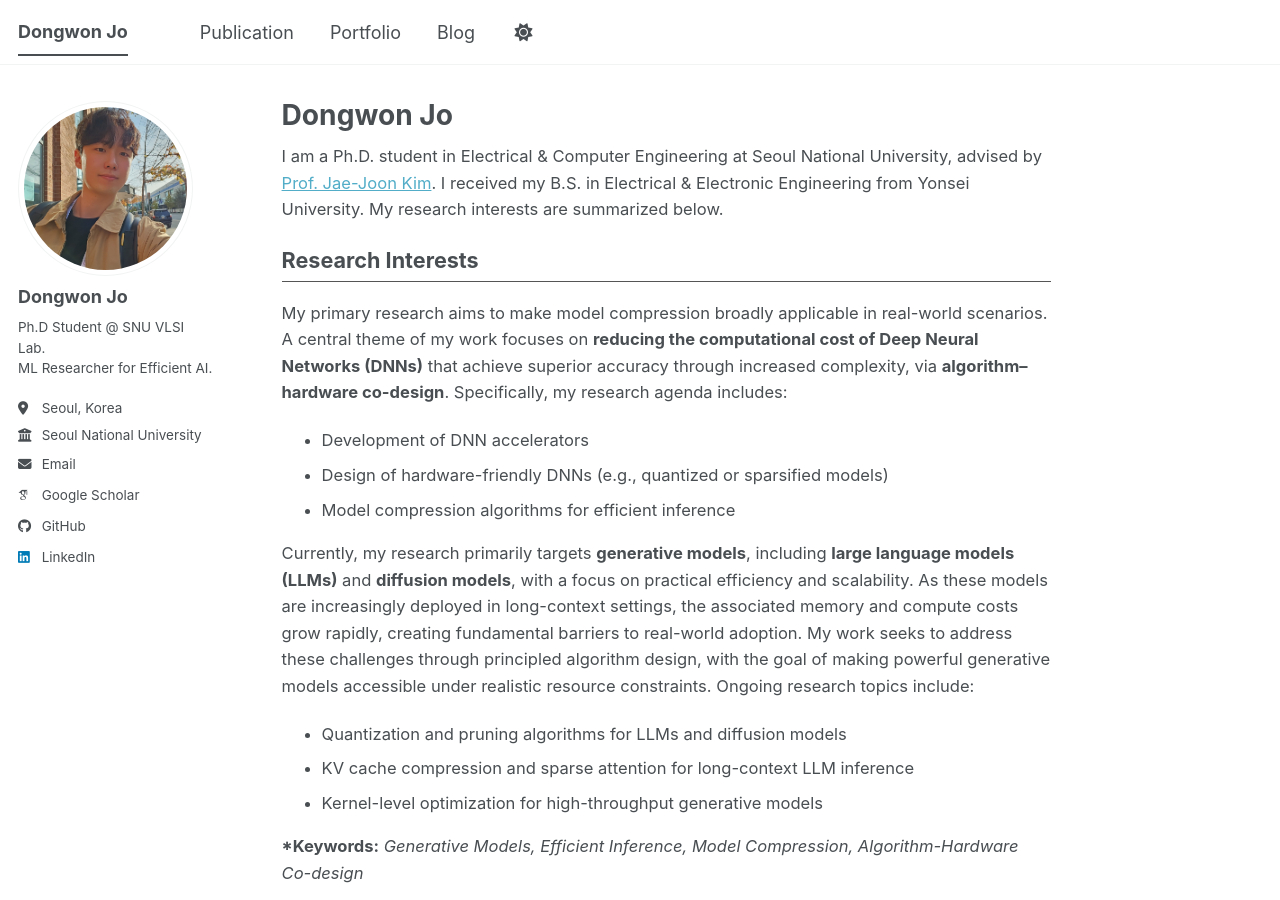
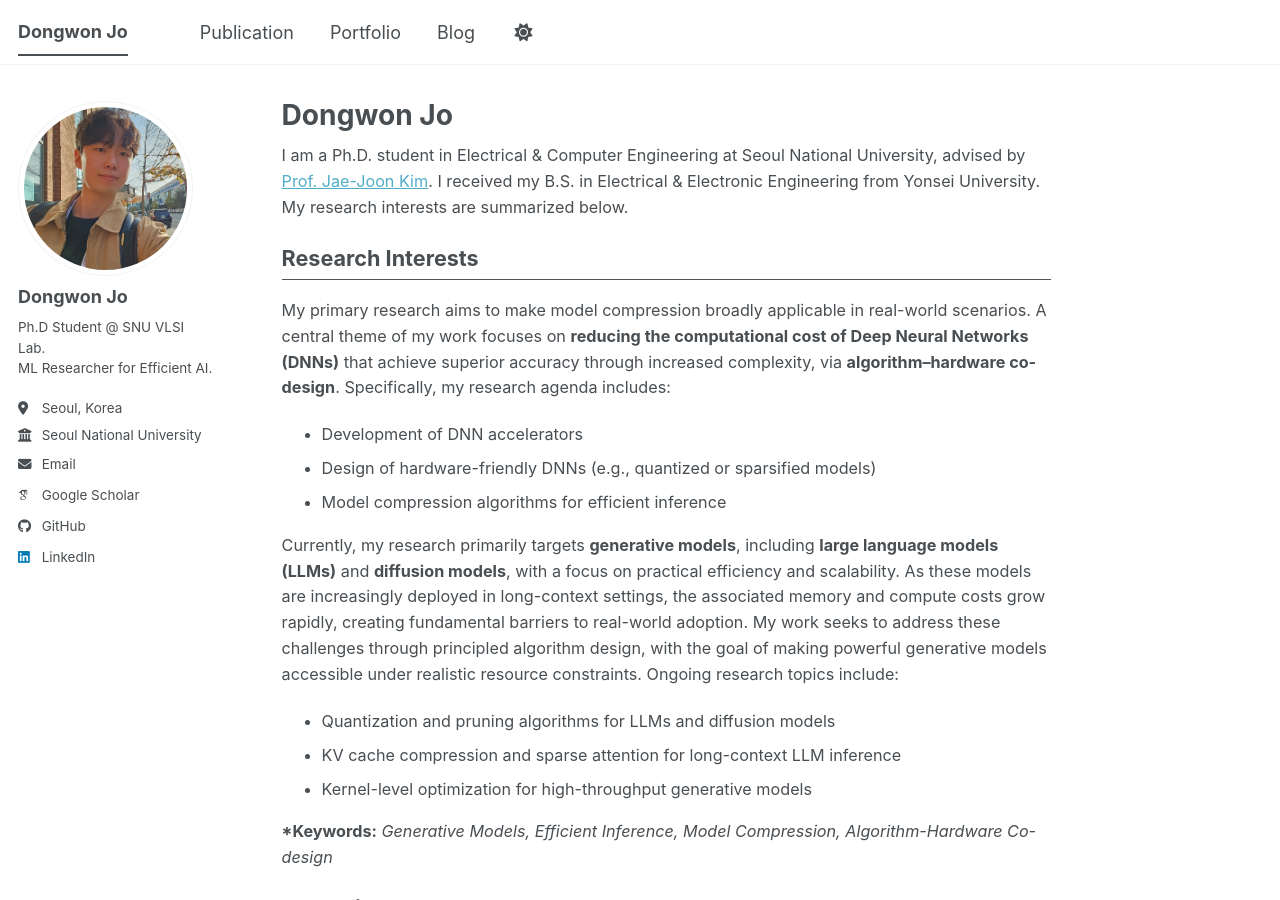
Before and after one commit to dongwonjo/dongwonjo.github.io, a Jekyll site: the page built from _pages/about.md, in a window 1280 px wide and 900 px high. Built offline with Jekyll 4.4.1, drawn with Linux system fonts in a browser that asks for light colours; some web fonts are replaced; a script bundle is joined from its source files by our own code; library files that are not in the unit come from our copies.

Commit message:
Update about.md

```diff
--- a/_pages/about.md
+++ b/_pages/about.md
@@ -7,7 +7,7 @@ redirect_from:
   - /about.html
 ---
 
-<p style="font-size: 0.92em; line-height: 1.6;">
+<p style="font-size: 0.90em; line-height: 1.6;">
 I am a Ph.D. student in Electrical & Computer Engineering at Seoul National University, advised by
 <a href="https://vlsi.snu.ac.kr/" target="_blank">Prof. Jae-Joon Kim</a>.
 I received my B.S. in Electrical & Electronic Engineering from Yonsei University.
@@ -17,27 +17,27 @@ My research interests are summarized below.
 <p style="font-size: 1.2em; font-weight: bold; margin-bottom: 0.2em;">Research Interests</p>
 <hr class="section-hr">
 
-<p style="font-size: 0.92em; line-height: 1.6;">
+<p style="font-size: 0.90em; line-height: 1.6;">
 My primary research aims to make model compression broadly applicable in real-world scenarios. A central theme of my work focuses on <strong>reducing the computational cost of Deep Neural Networks (DNNs)</strong> that achieve superior accuracy through increased complexity, via <strong>algorithm–hardware co-design</strong>. Specifically, my research agenda includes:
 </p>
 
-<ul style="font-size: 0.92em; line-height: 1.6;">
+<ul style="font-size: 0.90em; line-height: 1.6;">
   <li>Development of DNN accelerators</li>
   <li>Design of hardware-friendly DNNs (e.g., quantized or sparsified models)</li>
   <li>Model compression algorithms for efficient inference</li>
 </ul>
 
-<p style="font-size: 0.92em; line-height: 1.6;">
+<p style="font-size: 0.90em; line-height: 1.6;">
 Currently, my research primarily targets <strong>generative models</strong>, including <strong>large language models (LLMs)</strong> and <strong>diffusion models</strong>, with a focus on practical efficiency and scalability. As these models are increasingly deployed in long-context settings, the associated memory and compute costs grow rapidly, creating fundamental barriers to real-world adoption. My work seeks to address these challenges through principled algorithm design, with the goal of making powerful generative models accessible under realistic resource constraints. Ongoing research topics include:
 </p>
 
-<ul style="font-size: 0.92em; line-height: 1.6;">
+<ul style="font-size: 0.90em; line-height: 1.6;">
   <li>Quantization and pruning algorithms for LLMs and diffusion models</li>
   <li>KV cache compression and sparse attention for long-context LLM inference</li>
   <li>Kernel-level optimization for high-throughput generative models</li>
 </ul>
 
-<p style="font-size: 0.92em; line-height: 1.6;">
+<p style="font-size: 0.90em; line-height: 1.6;">
 <strong>*Keywords:</strong> <em>Generative Models, Efficient Inference, Model Compression, Algorithm-Hardware Co-design</em>
 </p>
 
```
